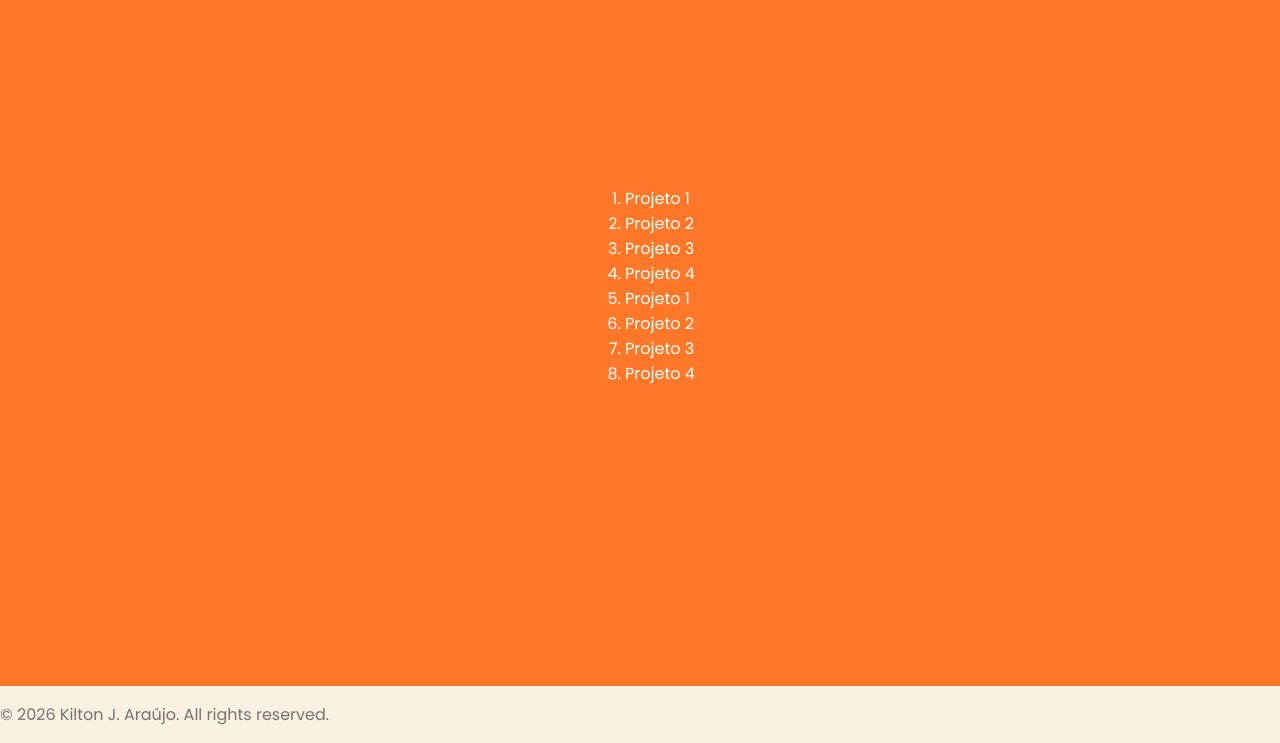
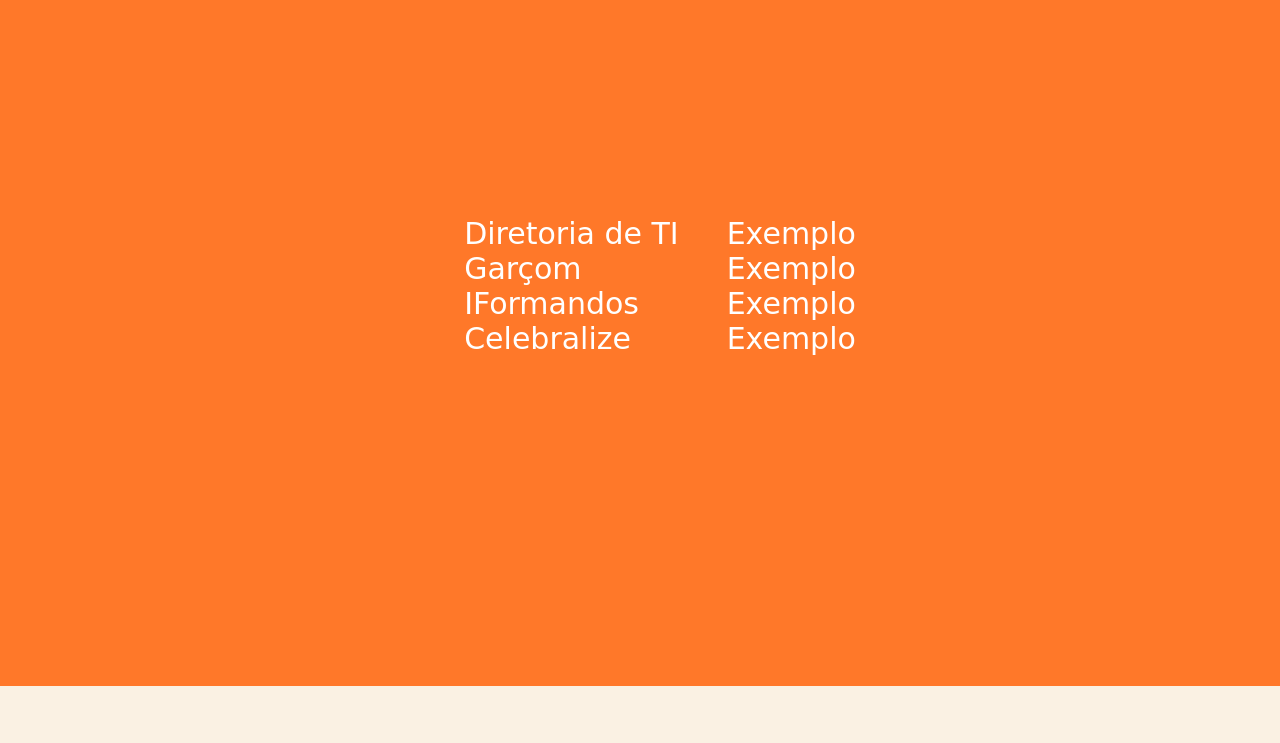
Before and after one commit to KiltonAraujo/Portifolio, a plain HTML site: page projects.html in a window 1280 px wide. Shown: the part 114-857 px from the top of the page. After the commit the page ends 800 px from the top, so only its background shows below. Drawn offline with Linux system fonts and the light colour scheme; a web font is replaced by a local one.

Commit message:
projects

```diff
--- a/projects.html
+++ b/projects.html
@@ -17,27 +17,28 @@
                     <a href="about.html">About me</a>
                 </nav>
             </header>
-        <section class="section-projects">
+            <section class="section-projects class="visible"">
                 <ol>
-                <li>Projeto 1</li>
-                <li>Projeto 2</li>
-                <li>Projeto 3</li>
-                <li>Projeto 4</li>
-                <li>Projeto 1</li>
-                <li>Projeto 2</li>
-                <li>Projeto 3</li>
-                <li>Projeto 4</li>
+                    <div>
+                        <li>Diretoria de TI</li>
+                        <li>Garçom</li>
+                        <li>IFormandos</li>
+                        <li>Celebralize</li>
+                    </div>
+
+                    <div>
+                        <li>Exemplo</li>
+                        <li>Exemplo</li>
+                        <li>Exemplo</li>
+                        <li>Exemplo</li>
+                    </div>
                 </ol>
             </section>
-        <section>
-            <footer>
-                <p>© 2026 Kilton J. Araújo. All rights reserved.</p>
-            </footer>
+            <section class="hidden">
+
             </section>
 
         </main>
-
-
     </body>
-
 </html>
+<script src="src/portifolio.js"></script>
--- a/src/portifolio.css
+++ b/src/portifolio.css
@@ -1,4 +1,21 @@
 @import url('https://fonts.googleapis.com/css2?family=Poppins:wght@400;500;600;700&family=Oregano&family=My+Soul&display=swap');
+
+/* classes para a animação das sections */
+.hidden {
+    opacity: 0;
+    transform: translateY(50px);
+    transition: opacity 0.6s ease-out, transform 0.6s ease-out;
+}
+
+.visible-up {
+    opacity: 1;
+    transform: translateY(0);
+}
+
+.visible-down {
+    opacity: 1;
+    transform: translateY(0);
+}
 
 body {
     margin: 0;
@@ -64,8 +81,7 @@ a{
     max-width: 800px;
     min-width: 100%;
     gap: 50px;
-    height: fit-content;
-    margin-top: 8em;
+
 
 }
 
@@ -208,9 +224,18 @@ a{
     max-width: 100vw;
     box-sizing: border-box
 }
+#projects .section-projects ol{
+    display: flex;
+    gap: 3em;
+    flex-wrap: wrap;
+    align-items: center;
+}
 
-#projects .section-projects ol li{
+#projects .section-projects ol div li{
     color: white;
+    font-size: 30px;
+    font-family: Oregano, cursive;
+    list-style-type: none;
 }
 
 #projects {
--- /dev/null
+++ b/src/portifolio.js
@@ -0,0 +1,68 @@
+// animação de aparecer e desaparecer
+
+document.addEventListener("DOMContentLoaded", function() {
+  const listaveis = document.querySelectorAll("li");
+
+  let lastScrollTop = 0;
+
+  const observer = new IntersectionObserver((entries) => {
+      entries.forEach(entry => {
+          const currentScrollTop = window.pageYOffset || document.documentElement.scrollTop;
+          const isScrollingDown = currentScrollTop > lastScrollTop;
+
+          if (isScrollingDown) {
+            entry.target.classList.add("visible-down");
+            entry.target.classList.remove("visible-up");
+        } else {
+            entry.target.classList.add("visible-up");
+            entry.target.classList.remove("visible-down");
+        }
+      });
+  }, { threshold: 0.1 });
+
+  if (listaveis) {
+      listaveis.forEach(li => {
+          observer.observe(li);
+      });
+  }
+});
+
+
+document.addEventListener("DOMContentLoaded", function() {
+  const sections = document.querySelectorAll("section");
+  const noResultsMessage = document.querySelectorAll('#mensagem-erro');
+
+  let lastScrollTop = 0;
+
+  const observer = new IntersectionObserver((entries) => {
+      entries.forEach(entry => {
+          const currentScrollTop = window.pageYOffset || document.documentElement.scrollTop;
+          const isScrollingDown = currentScrollTop > lastScrollTop;
+
+          if (!entry.target.classList.contains('animado')) {
+              if (entry.isIntersecting) {
+                  if (isScrollingDown) {
+                      entry.target.classList.add("visible-down");
+                      entry.target.classList.remove("visible-up");
+                  } else {
+                      entry.target.classList.add("visible-up");
+                      entry.target.classList.remove("visible-down");
+                  }
+                  entry.target.classList.add('animado');
+              }
+          }
+      });
+  }, { threshold: 0.14 });
+
+  if (sections) {
+      sections.forEach(section => {
+          observer.observe(section);
+      });
+  }
+
+  if (noResultsMessage) {
+      noResultsMessage.forEach(div => {
+          observer.observe(div);
+      });
+  }
+});
```
Also changed, not shown: index.html (+3 -5 lines). Lines whose indentation alone changed are shown as unchanged.
